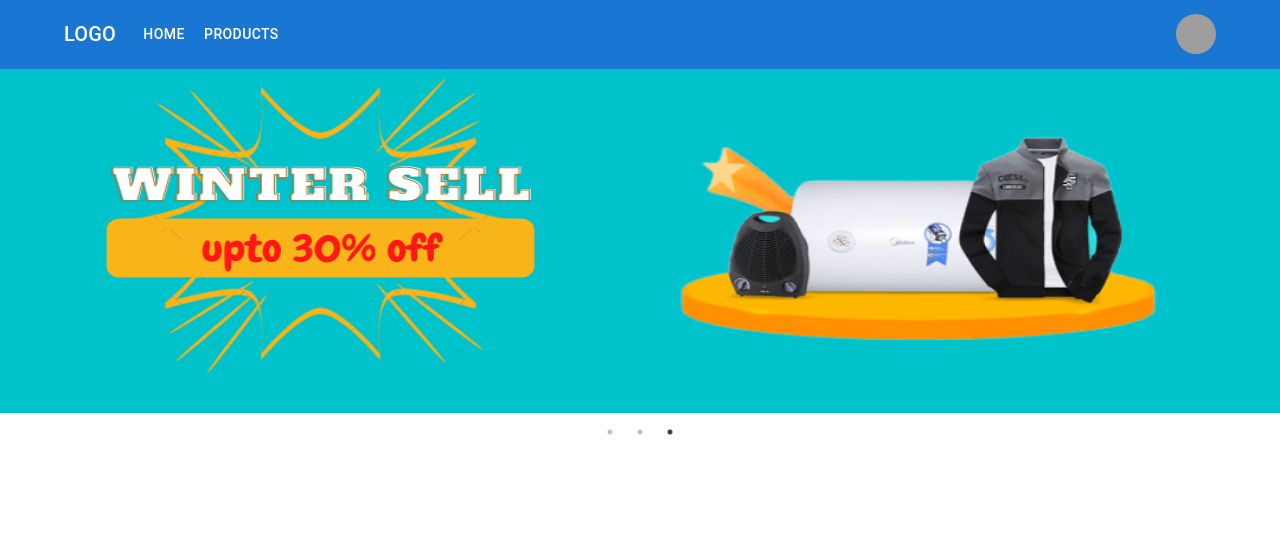
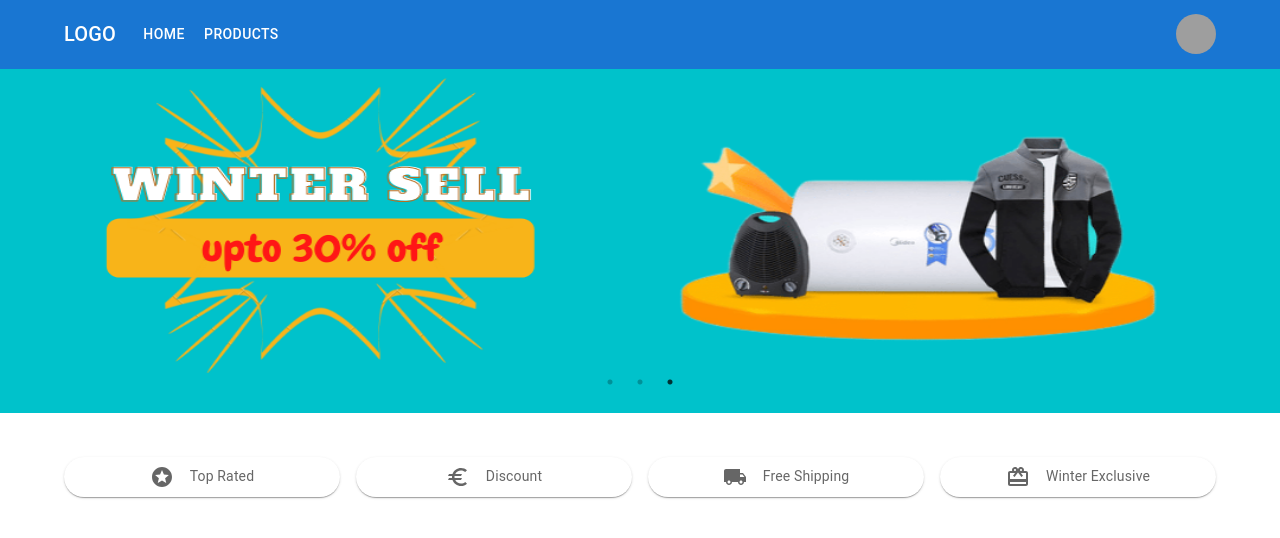
Before and after one commit to mesu-ai/eshop, a React (Create React App) app: page / in a window 1280 px wide. Shown: the top 538 px of the page. Built offline with nearby package versions, Linux system fonts and the light colour scheme; grey boxes are pictures that could not be loaded.

Commit message:
quick link add

```diff
--- /dev/null
+++ b/src/pages/home/Home.css
@@ -0,0 +1,15 @@
+/* .slick-dots li.slick-active button:before{
+    margin-top: -50px;
+} */
+/* .slick-dots li button {
+    margin-top: -50px;
+}  */
+.slick-dots li button:before{
+    margin-top: -50px;
+}
+
+.quick:hover {
+    background-color: cornsilk;
+     color: crimson;
+
+ }
--- a/src/pages/home/Home.js
+++ b/src/pages/home/Home.js
@@ -1,11 +1,15 @@
 import React from 'react';
 import Homebanner from './homebanner/Homebanner';
+import QuickLink from './quickLink/QuickLink';
+import Sales from './sales/Sales';
 
 const Home = () => {
     return (
 
          <div>
             <Homebanner></Homebanner>
+             {/* <Sales></Sales> */}
+             <QuickLink></QuickLink>
 
         </div>
     );
--- a/src/pages/home/homebanner/Homebanner.js
+++ b/src/pages/home/homebanner/Homebanner.js
@@ -1,5 +1,5 @@
 import React from 'react';
-import Container from '@mui/material/Container';
+import '../Home.css';
 
 import Slider from "react-slick";
 import "slick-carousel/slick/slick.css";
--- /dev/null
+++ b/src/pages/home/quickLink/QuickLink.js
@@ -0,0 +1,56 @@
+import React from 'react';
+import '../Home.css';
+import { Box } from '@mui/system';
+import { styled } from '@mui/material/styles';
+import {Container, Grid } from '@mui/material';
+import StarsIcon from '@mui/icons-material/Stars';
+import LocalShippingIcon from '@mui/icons-material/LocalShipping';
+import Paper from '@mui/material/Paper';
+import EuroIcon from '@mui/icons-material/Euro';
+import RedeemIcon from '@mui/icons-material/Redeem';
+
+
+
+const QuickLink = () => {
+    const Item = styled(Paper)(({ theme }) => ({
+        ...theme.typography.body2,
+        padding: theme.spacing(1),
+        textAlign: 'center',
+        display:'flex',
+        justifyContent:'center',
+        alignItems:'center',
+        borderRadius: '20px',
+        color: theme.palette.text.secondary,
+      }));
+    return (
+    <Container sx={{mt:5}}>
+
+      <Box sx={{ flexGrow: 1 }}>
+      <Grid container spacing={2}>
+
+        <Grid item xs={6} md={3} lg={3}>
+
+        <Item className='quick'><StarsIcon sx={{marginRight:2}}/> Top Rated</Item>
+        </Grid>
+
+        <Grid item xs={6} md={3} lg={3}>
+        <Item className='quick'><EuroIcon sx={{marginRight:2}}/> Discount</Item>
+        </Grid>
+
+        <Grid item xs={6} md={3} lg={3}>
+        <Item className='quick'><LocalShippingIcon sx={{marginRight:2}}/> Free Shipping</Item>
+
+        </Grid>
+
+        <Grid item xs={6} md={3} lg={3}>
+        <Item className='quick'><RedeemIcon sx={{marginRight:2}}/> Winter Exclusive</Item>
+
+        </Grid>
+      </Grid>
+    </Box>
+
+   </Container>
+    );
+};
+
+export default QuickLink;
--- /dev/null
+++ b/src/pages/home/sales/Sales.js
@@ -0,0 +1,24 @@
+import { Button } from '@mui/material';
+import React from 'react';
+import Box from '@mui/material/Box';
+import more from '../../../images/Our Exclusive Deals.png';
+
+
+
+const Sales = () => {
+    return (
+        <div>
+            <Button>
+            <Box sx={{borderRadius: '16px'}}>
+
+
+              <img src={more} alt="" />
+
+            </Box>
+            </Button>
+
+        </div>
+    );
+};
+
+export default Sales;
```
Also changed, not shown: src/components/Firebase/firebase.config.js (added, +12 -0 lines), src/components/Firebase/firebase.init.js (added, +7 -0 lines), src/components/shared/Firebase/firebase.config.js (deleted, +0 -21 lines), src/components/shared/Firebase/firebase.init.js (deleted), src/images/Our Exclusive Deals.png (added).
